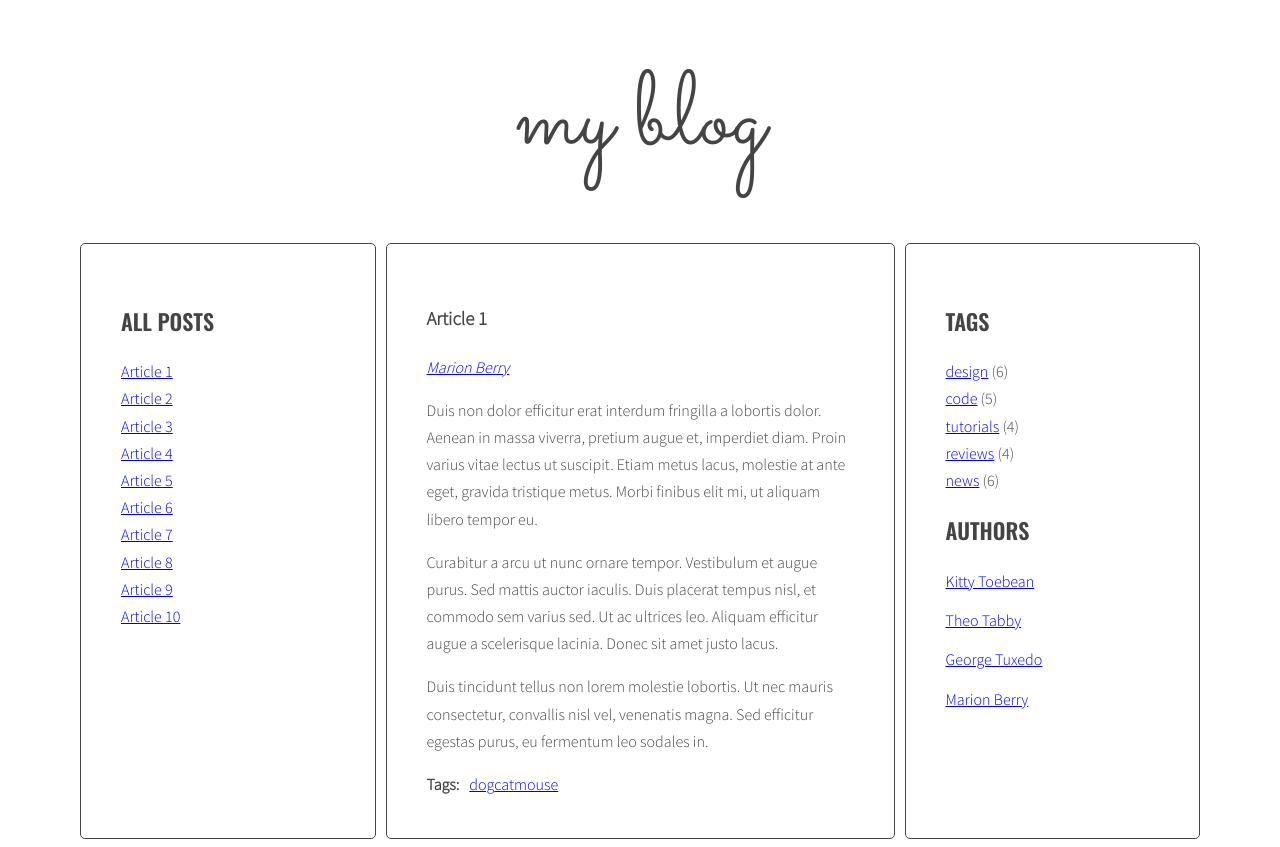
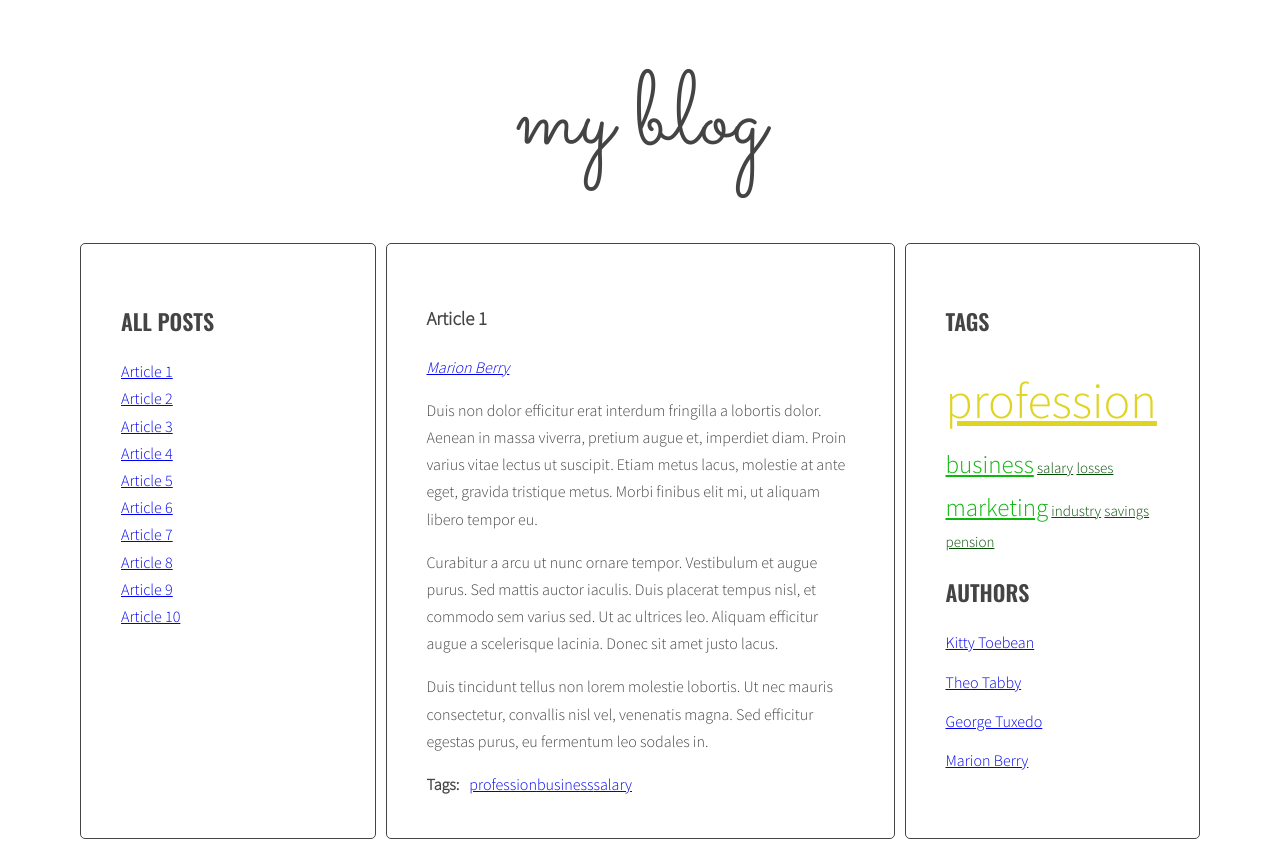
Before and after one commit to JakubJurga/javascript-blog, a website: page index.html in a window 1280 px wide. Drawn offline with nearby package versions, Linux system fonts and the light colour scheme.

Commit message:
Add list of tags with cloud

```diff
--- a/index.html
+++ b/index.html
@@ -19,7 +19,7 @@
         </ul>
       </aside>
       <section class="posts">
-        <article class="post active" id="article-1" data-tags="dog cat mouse" data-author="Marion Berry">
+        <article class="post active" id="article-1" data-tags="profession business salary" data-author="Marion Berry">
           <h3 class="post-title">Article 1</h3>
           <div class="post-author">
 
@@ -38,7 +38,7 @@
             </ul>
           </div>
         </article>
-        <article class="post" id="article-2" data-tags="dog cat mouse" data-author="Theo Tabby">
+        <article class="post" id="article-2" data-tags="profession business salary" data-author="Theo Tabby">
           <h3 class="post-title">Article 2</h3>
           <div class="post-author">
 
@@ -57,7 +57,7 @@
             </ul>
           </div>
         </article>
-        <article class="post" id="article-3" data-tags="dog cat mouse" data-author="George Tuxedo">
+        <article class="post" id="article-3" data-tags="profession business salary" data-author="George Tuxedo">
           <h3 class="post-title">Article 3</h3>
           <div class="post-author">
 
@@ -75,7 +75,7 @@
             </ul>
           </div>
         </article>
-        <article class="post" id="article-4" data-tags="dog cat mouse" data-author="Kitty Toebean">
+        <article class="post" id="article-4" data-tags="profession business losses" data-author="Kitty Toebean">
           <h3 class="post-title">Article 4</h3>
           <div class="post-author">
 
@@ -94,7 +94,7 @@
             </ul>
           </div>
         </article>
-        <article class="post" id="article-5" data-tags="dog elephant snake" data-author="Marion Berry">
+        <article class="post" id="article-5" data-tags="profession business losses" data-author="Marion Berry">
           <h3 class="post-title">Article 5</h3>
           <div class="post-author">
 
@@ -113,7 +113,7 @@
             </ul>
           </div>
         </article>
-        <article class="post" id="article-6" data-tags="dog elephant snake" data-author="George Tuxedo">
+        <article class="post" id="article-6" data-tags="profession marketing losses" data-author="George Tuxedo">
           <h3 class="post-title">Article 6</h3>
           <div class="post-author">
 
@@ -132,7 +132,7 @@
             </ul>
           </div>
         </article>
-        <article class="post" id="article-7" data-tags="dog elephant snake" data-author="Kitty Toebean">
+        <article class="post" id="article-7" data-tags="profession marketing industry" data-author="Kitty Toebean">
           <h3 class="post-title">Article 7</h3>
           <div class="post-author">
 
@@ -151,7 +151,7 @@
             </ul>
           </div>
         </article>
-        <article class="post" id="article-8" data-tags="dog rat squirrel" data-author="Theo Tabby">
+        <article class="post" id="article-8" data-tags="profession industry marketing" data-author="Theo Tabby">
           <h3 class="post-title">Article 8</h3>
           <div class="post-author">
 
@@ -170,7 +170,7 @@
             </ul>
           </div>
         </article>
-        <article class="post" id="article-9" data-tags="dog puma fish" data-author="Marion Berry">
+        <article class="post" id="article-9" data-tags="profession industry savings" data-author="Marion Berry">
           <h3 class="post-title">Article 9</h3>
           <div class="post-author">
 
@@ -189,7 +189,7 @@
             </ul>
           </div>
         </article>
-        <article class="post" id="article-10" data-tags="dog jaguar lion" data-author="George Tuxedo">
+        <article class="post" id="article-10" data-tags="profession pension marketing" data-author="George Tuxedo">
           <h3 class="post-title">Article 10</h3>
           <div class="post-author">
 
@@ -212,11 +212,7 @@
       <aside class="sidebar">
         <h2 class="section-title">Tags</h2>
         <ul class="list tags">
-          <li><a href="#">design</a> <span>(6)</span></li>
-          <li><a href="#">code</a> <span>(5)</span></li>
-          <li><a href="#">tutorials</a> <span>(4)</span></li>
-          <li><a href="#">reviews</a> <span>(4)</span></li>
-          <li><a href="#">news</a> <span>(6)</span></li>
+
         </ul>
         <h2 class="section-title">Authors</h2>
         <ul class="list authors">
--- a/js/script.js
+++ b/js/script.js
@@ -46,6 +46,9 @@
         optTitleListSelector = '.titles',
         optArticleTagsSelector = '.post-tags .list';
         optArticleAuthorSelector = '.post-author';
+        optTagsListSelector = '.tags.list';
+        optCloudClassCount = 5;
+        optCloudClassPrefix = 'tag-size-';
 
     function generateTitleLinks(customSelector = '') {
 
@@ -85,7 +88,43 @@
 
     generateTitleLinks();
 
+
+
+
+    function calculateTagsParams(tags) {
+
+        const params = {
+            max: 0,
+            min: 999999
+        };
+
+
+        for (let tag in tags) {
+            params.max = Math.max(tags[tag], params.max);
+            params.min = Math.min(tags[tag], params.min);
+        }
+
+        return params;
+    }
+
+
+    function calculateTagClass(count, params){
+      const normalizedCount = count - params.min;
+      const normalizedMax = params.max - params.min;
+      const percentage = normalizedCount / normalizedMax;
+      const classNumber = Math.floor(percentage * (optCloudClassCount - 1) + 1);
+      console.log(optCloudClassPrefix + classNumber);
+      return optCloudClassPrefix + classNumber;
+      }
+
+
+
+
     function generateTags() {
+        /* [NEW] create a new variable allTags with an empty object */
+        let allTags = {};
+
+
         /* find all articles */
         const articles = document.querySelectorAll(optArticleSelector);
         /* START LOOP: for every article: */
@@ -108,12 +147,43 @@
                 const linkHTML = '<li><a href="#tag-' + tag + '">' + tag + '</a></li>';
                 /* add generated code to html variable */
                 html = html + linkHTML;
+
+                /* [NEW] check if this link is NOT already in allTags */
+                if (!allTags[tag]) {
+                    /* [NEW] add tag to allTags object */
+                    allTags[tag] = 1;
+                } else {
+                    allTags[tag]++;
+
+                }
+
                 /* END LOOP: for each tag */
             }
             /* insert HTML of all the links into the tags wrapper */
             titleList.innerHTML = html
             /* END LOOP: for every article: */
         }
+        /* [NEW] find list of tags in right column */
+        const tagList = document.querySelector('.tags');
+        const tagsParams = calculateTagsParams(allTags);
+
+        console.log('tagsParams:', tagsParams)
+
+        /* [NEW] create variable for all links HTML code */
+        let allTagsHTML = '';
+
+
+        /* [NEW] START LOOP: for each tag in allTags: */
+        for (let tag in allTags) {
+
+          const tagLinkHTML = '<li><a  class="' + calculateTagClass(allTags[tag], tagsParams) + '" href="#tag-' + tag + '">' + tag + '</a></li>' + ' ';
+
+          allTagsHTML += tagLinkHTML;
+        }
+        /* [NEW] END LOOP: for each tag in allTags: */
+
+        /*[NEW] add HTML from allTagsHTML to tagList */
+        tagList.innerHTML = allTagsHTML;
     }
 
     generateTags();
--- a/sass/style.scss
+++ b/sass/style.scss
@@ -118,3 +118,11 @@ body {
     margin: 0 10px 0 0;
   }
 }
+
+
+/* Tags */
+.tag-size-1 {font-size: 15px; color: rgb(3, 77, 3); }
+.tag-size-2 {font-size: 25px; color: rgb(12, 184, 12);}
+
+.tag-size-5 {font-size: 50px; color: rgb(224, 212, 35);}
+.list.tags li {display: inline;}
```
Also changed, not shown: css/style.css, 1 other file.
